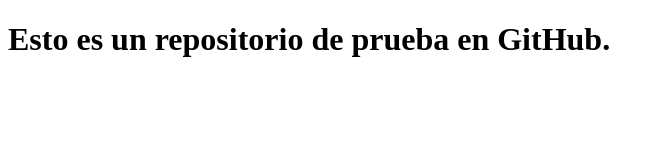
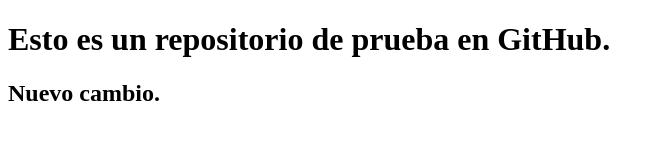
Before and after one commit to silviaeugenia/pruebaGitHub, a plain HTML site: page index.html in a window 1280 px wide. Shown: the whole page, without its empty margins (0-664 px from the left). Drawn offline with Linux system fonts and the light colour scheme.

Commit message:
Segundo cambio
Segundo cambio pag principal

Co-Authored-By: Darwinpz <darwinpz@users.noreply.github.com>

```diff
--- a/index.html
+++ b/index.html
@@ -5,6 +5,7 @@
 </head>
 <body>
 	<h1>Esto es un repositorio de prueba en GitHub.</h1>
+	<h2>Nuevo cambio.</h2>
 
 </body>
 </html>
```
